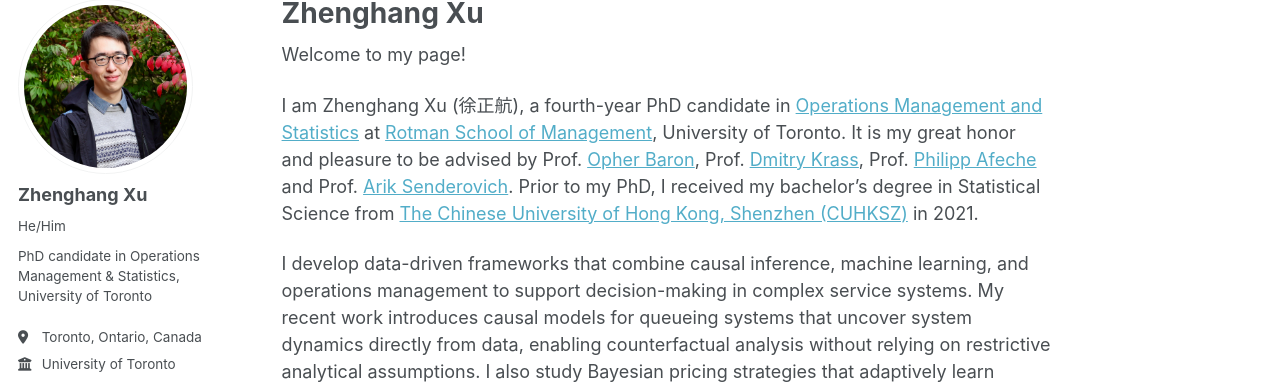
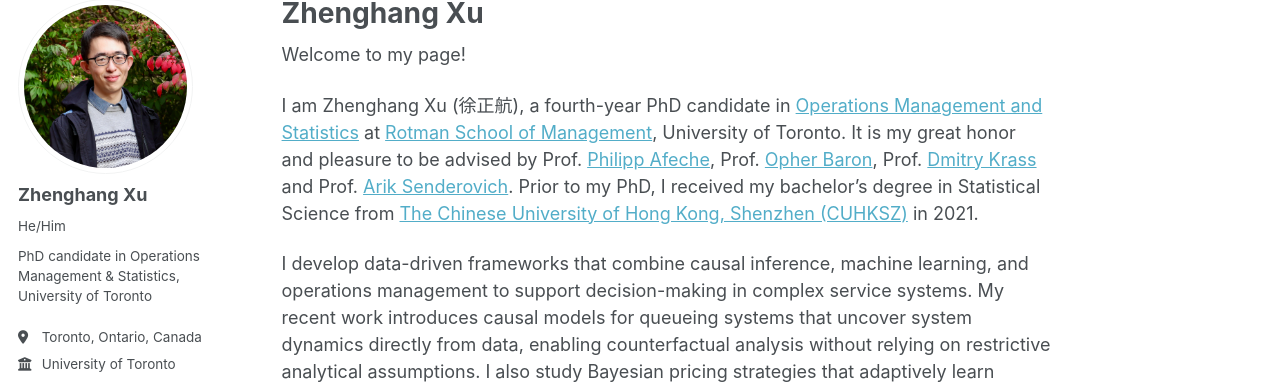
Before and after one commit to zhenghangxu-baymax/zhenghangxu-baymax.github.io, a Jekyll site: the page built from _pages/about.md, in a window 1280 px wide and 1044 px high. Shown: the part 100-484 px from the top of the window. Built offline with Jekyll 4.4.1, drawn with Linux system fonts in a browser that asks for light colours.

```diff
--- a/_pages/about.md
+++ b/_pages/about.md
@@ -8,7 +8,7 @@ redirect_from:
 ---
 Welcome to my page!
 
-I am Zhenghang Xu (徐正航), a fourth-year PhD candidate in [Operations Management and Statistics](https://www.rotman.utoronto.ca/faculty-and-research/academic-areas/operations-management-and-statistics/) at [Rotman School of Management](https://www.rotman.utoronto.ca/), University of Toronto. It is my great honor and pleasure to be advised by Prof. [Opher Baron](https://discover.research.utoronto.ca/10004-opher-baron), Prof. [Dmitry Krass](https://discover.research.utoronto.ca/7243-dmitry-krass), Prof. [Philipp Afeche](https://discover.research.utoronto.ca/15099-philipp-afeche) and Prof. [Arik Senderovich](https://profiles.laps.yorku.ca/profiles/sariks/). Prior to my PhD, I received my bachelor's degree in Statistical Science from [The Chinese University of Hong Kong, Shenzhen (CUHKSZ)](https://www.cuhk.edu.cn/en) in 2021.
+I am Zhenghang Xu (徐正航), a fourth-year PhD candidate in [Operations Management and Statistics](https://www.rotman.utoronto.ca/faculty-and-research/academic-areas/operations-management-and-statistics/) at [Rotman School of Management](https://www.rotman.utoronto.ca/), University of Toronto. It is my great honor and pleasure to be advised by Prof. [Philipp Afeche](https://discover.research.utoronto.ca/15099-philipp-afeche), Prof. [Opher Baron](https://discover.research.utoronto.ca/10004-opher-baron), Prof. [Dmitry Krass](https://discover.research.utoronto.ca/7243-dmitry-krass) and Prof. [Arik Senderovich](https://profiles.laps.yorku.ca/profiles/sariks/). Prior to my PhD, I received my bachelor's degree in Statistical Science from [The Chinese University of Hong Kong, Shenzhen (CUHKSZ)](https://www.cuhk.edu.cn/en) in 2021.
 
 I develop data-driven frameworks that combine causal inference, machine learning, and operations management to support decision-making in complex service systems. My recent work introduces causal models for queueing systems that uncover system dynamics directly from data, enabling counterfactual analysis without relying on restrictive analytical assumptions. I also study Bayesian pricing strategies that adaptively learn customer valuations and optimize revenue under operational constraints.
 
```
